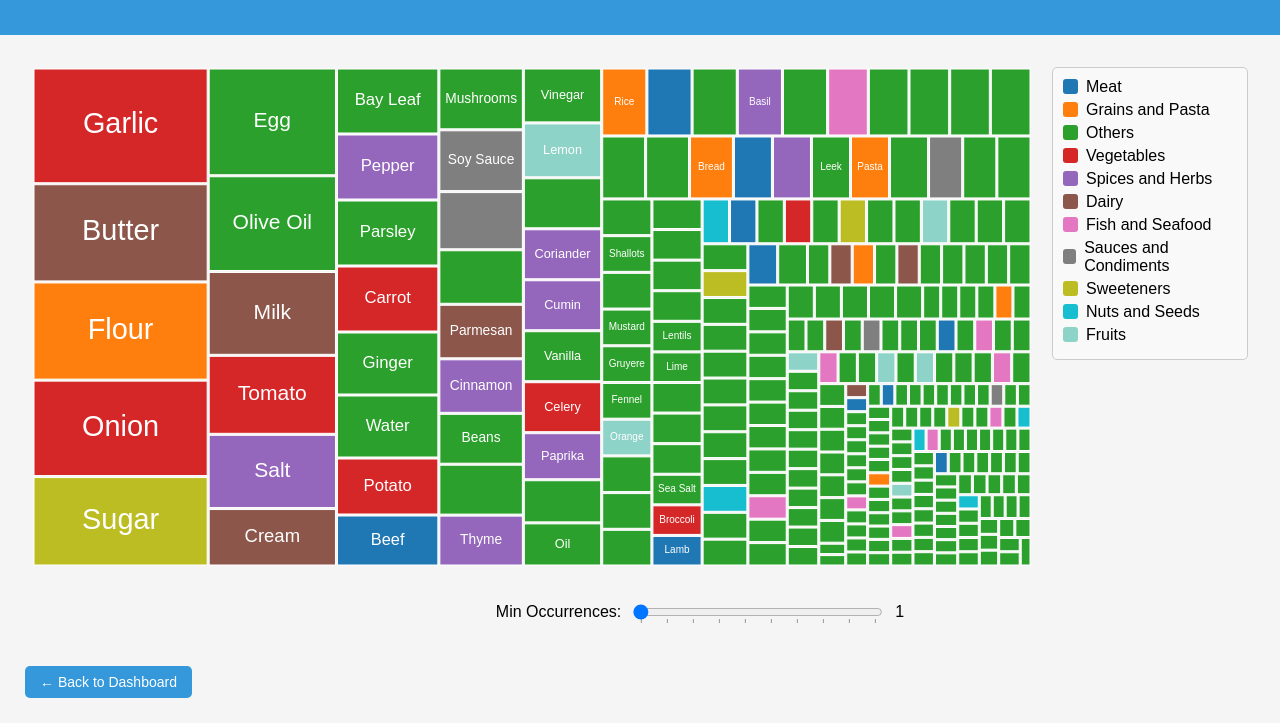
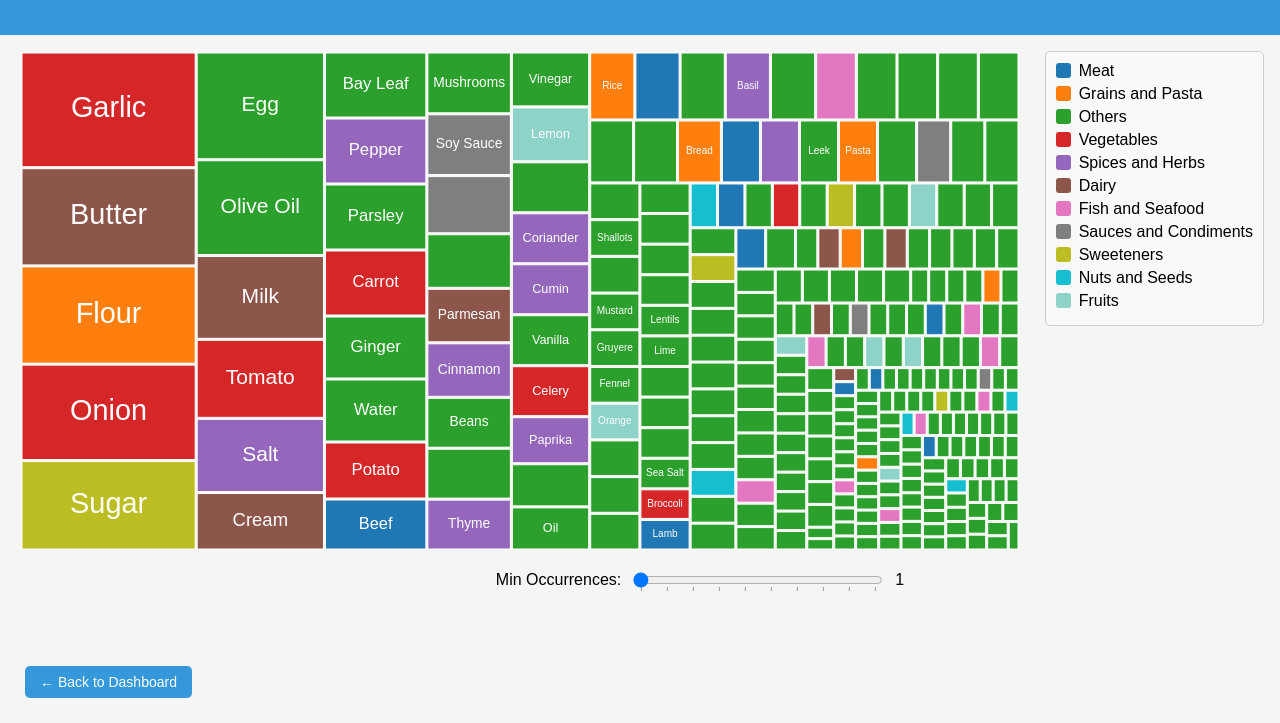
Before and after one commit to andreatms/madv, a plain HTML site: page progetto_v2/code/vis4/index.html in a window 1280 px wide. Shown: the part 77-800 px from the top of the page. Drawn offline with nearby package versions, Linux system fonts and the light colour scheme.

Commit message:
Add files via upload

```diff
--- a/progetto_v2/code/vis4/index.html
+++ b/progetto_v2/code/vis4/index.html
@@ -16,14 +16,14 @@
             }
 
             .container {
-                max-width: 1300px; /* Maximum width of the container */
-                margin: 0 auto;    /* Center the container horizontally */
-                padding: 2rem;     /* Add padding inside the container */
+                max-width: 1300px;
+                margin: 0 auto;
+                padding: 1rem;
                 position: relative;
                 display: flex;
                 flex-direction: row;
                 align-items: flex-start;
-                gap: 20px;         /* Space between child elements */
+                gap: 20px;
             }
 
             header {
@@ -108,8 +108,6 @@
             }
 
             text {
-                /*font-size: 10px;*/
-                /*fill: black;*/
                 pointer-events: none;
             }
 
```
